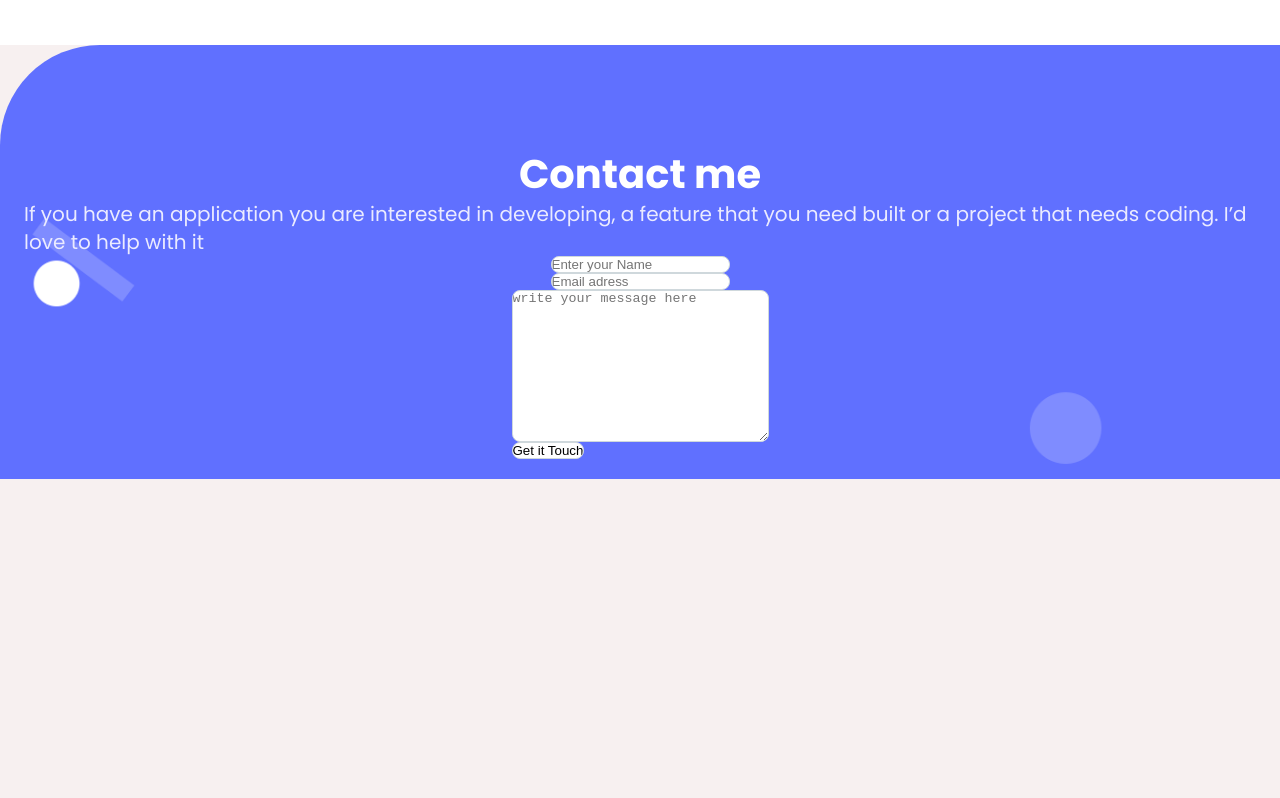
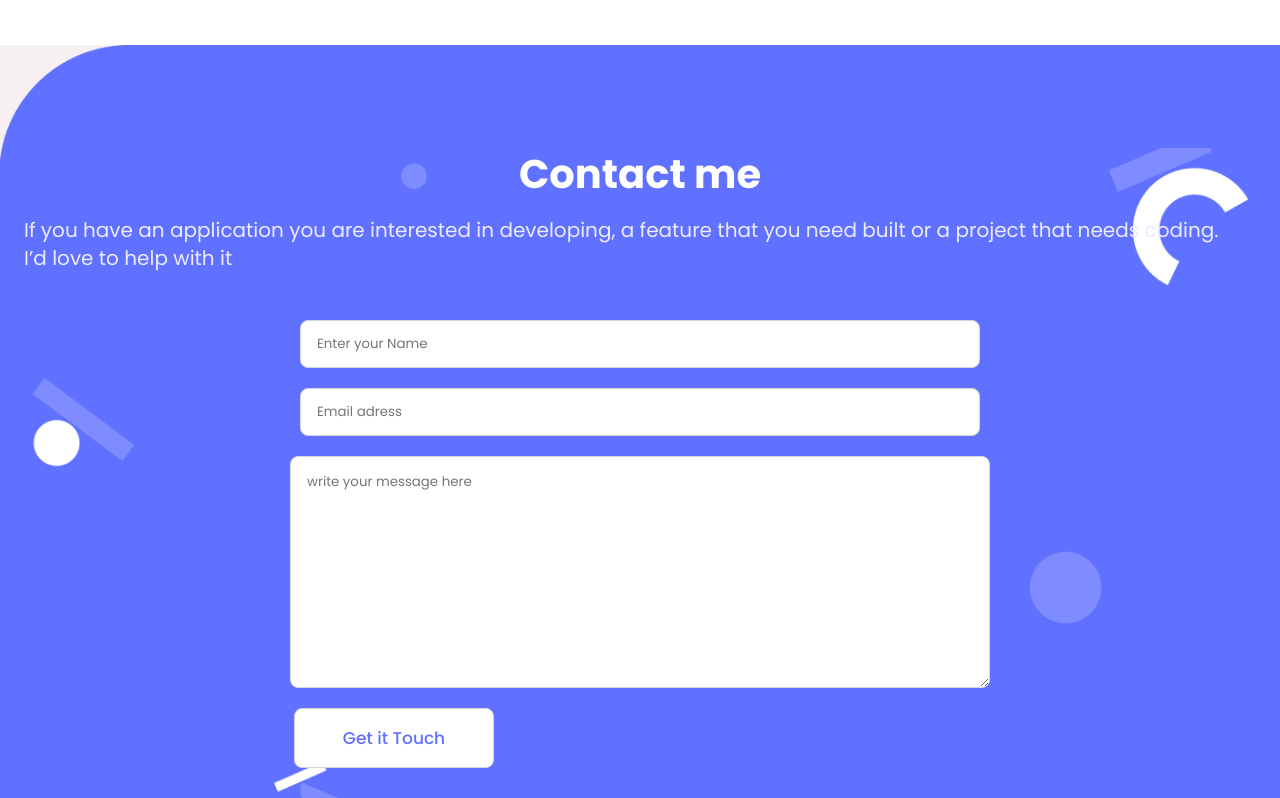
Before and after one commit to addisalemseifu/PortofolioMiddleRep, a plain HTML site: page index.html in a window 1280 px wide. Shown: the part 5923-6721 px from the top of the page. Before the commit the page ends 6402 px from the top, so only its background shows below. Drawn offline with Linux system fonts and the light colour scheme.

Commit message:
Add styles for the forms and submit btn

```diff
--- a/index.html
+++ b/index.html
@@ -162,10 +162,10 @@
             <h3 class="form__title">Contact me</h3>
             <p class="form__paragraph">If you have an application you are interested in developing, a feature that you need built or a project that needs coding. I’d love to help with it </p>
             <form class="main__form">
-                <input class="input__space" type="text" placeholder="Enter your Name" maxlength="30">
-                <input class="input__space" type="email" placeholder="Email adress">
-                <textarea class="text__area" name="" id="" cols="30" rows="10" placeholder="write your message here" maxlength="500"></textarea>
-                <button class="input__btn" type="submit">Get it Touch</button>
+                <input class="input__space" type="text" placeholder="Enter your Name" maxlength="30" required>
+                <input class="input__space" type="email" placeholder="Email adress" required>
+                <textarea class="text__area" name="" id="" cols="30" rows="10" placeholder="write your message here" maxlength="500" required></textarea>
+                <button class="input__btn" type="submit" required><a class="btn__txt">Get it Touch</a></button>
             </form>
         </div>
     </section>
--- a/style.css
+++ b/style.css
@@ -732,9 +732,12 @@ body {
 .form__title {
   font-family: 'Poppins', sans-serif;
   color: #FFFFFF;
+  font-weight: 700;
   font-style: normal;
   font-size: 40px;
   line-height: 52px;
+  height: 56px;
+  margin-bottom: 12px;
 }
 
 .form__paragraph {
@@ -742,32 +745,59 @@ body {
   font-size: 20px;
   font-style: normal;
   line-height: 28px;
-  color: #EBEBFF;
+  color: #ebebff;
+  margin: 0 24px 24px 0;
 }
 
 .main__form {
+  margin-top: 24px;
   display: flex;
   flex-direction: column;
-  margin-bottom: 20px;
+  margin-bottom: 30px;
   justify-content: center;
   align-items: center;
 }
 
 .input__space {
+  padding: 15px 16px;
+  font-family: 'Poppins', sans-serif;
+  margin: 0 24px 20px 24px;
+  width: 680px;
+  height: 48px;
   background: #FFFFFF;
   border: 1px solid #CFD8DC;
   border-radius: 8px;
 }
 
 .text__area {
+  padding: 15px 16px;
+  font-family: 'Poppins', sans-serif;
+  margin: 0 24px 20px 24px;
+  width: 700px;
   background: #FFFFFF;
   border: 1px solid #CFD8DC;
   border-radius: 8px;
 }
 
 .input__btn {
+  text-align: center;
+  padding: 12px 16px;
+  height: 60px;
+  width: 200px;
+  font-family: 'Poppins', sans-serif;
   background: #FFFFFF;
   border: 1px solid #CFD8DC;
   border-radius: 8px;
   align-self: flex-start;
+  margin-left: 28px;
 }
+
+.btn__txt {
+  font-family: 'Poppins', sans-serif;
+  font-size: 17px;
+  line-height: 24px;
+  font-weight: 500;
+  align-self: center;
+  color:#6070ff;
+
+}
```
